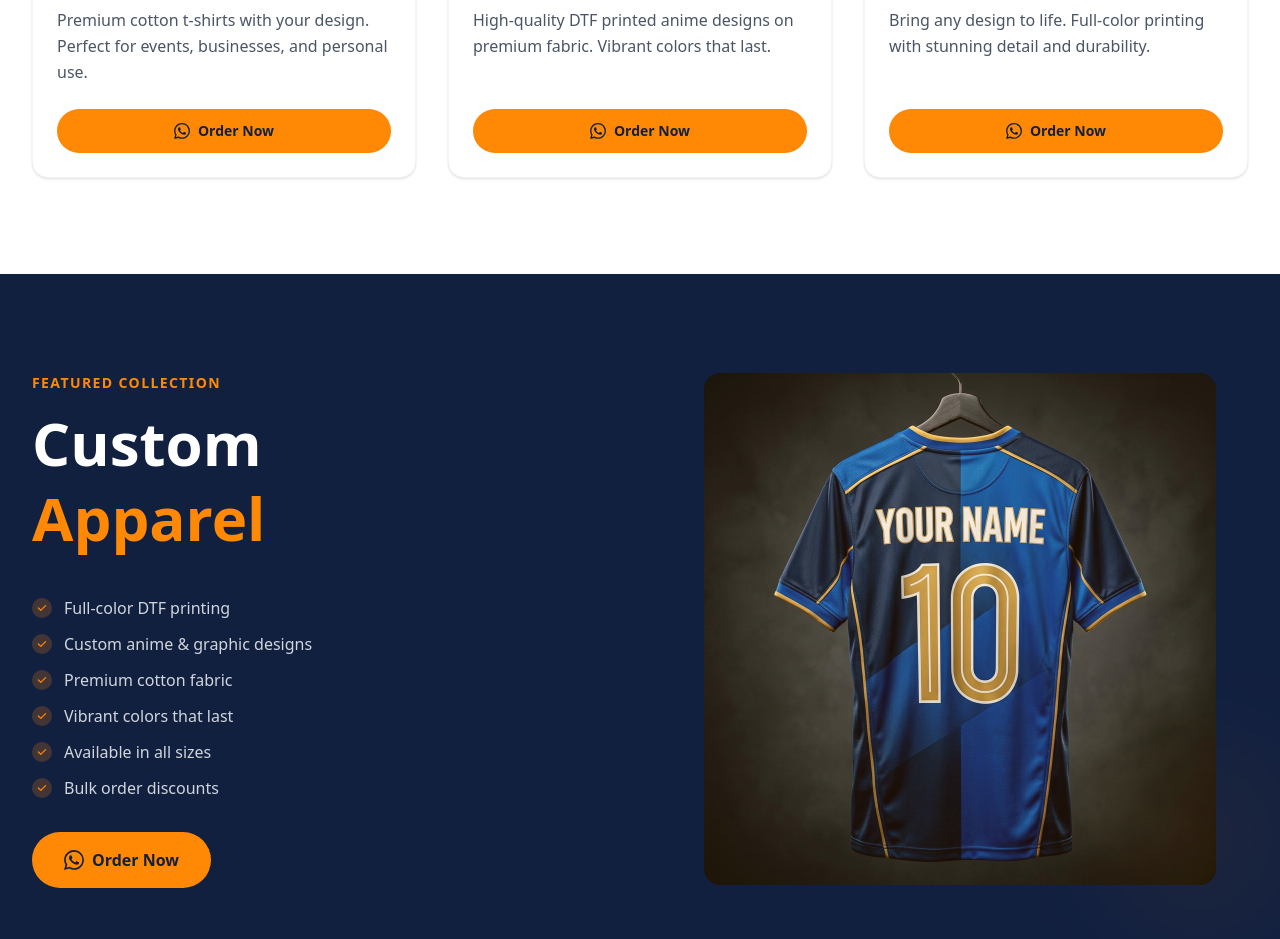
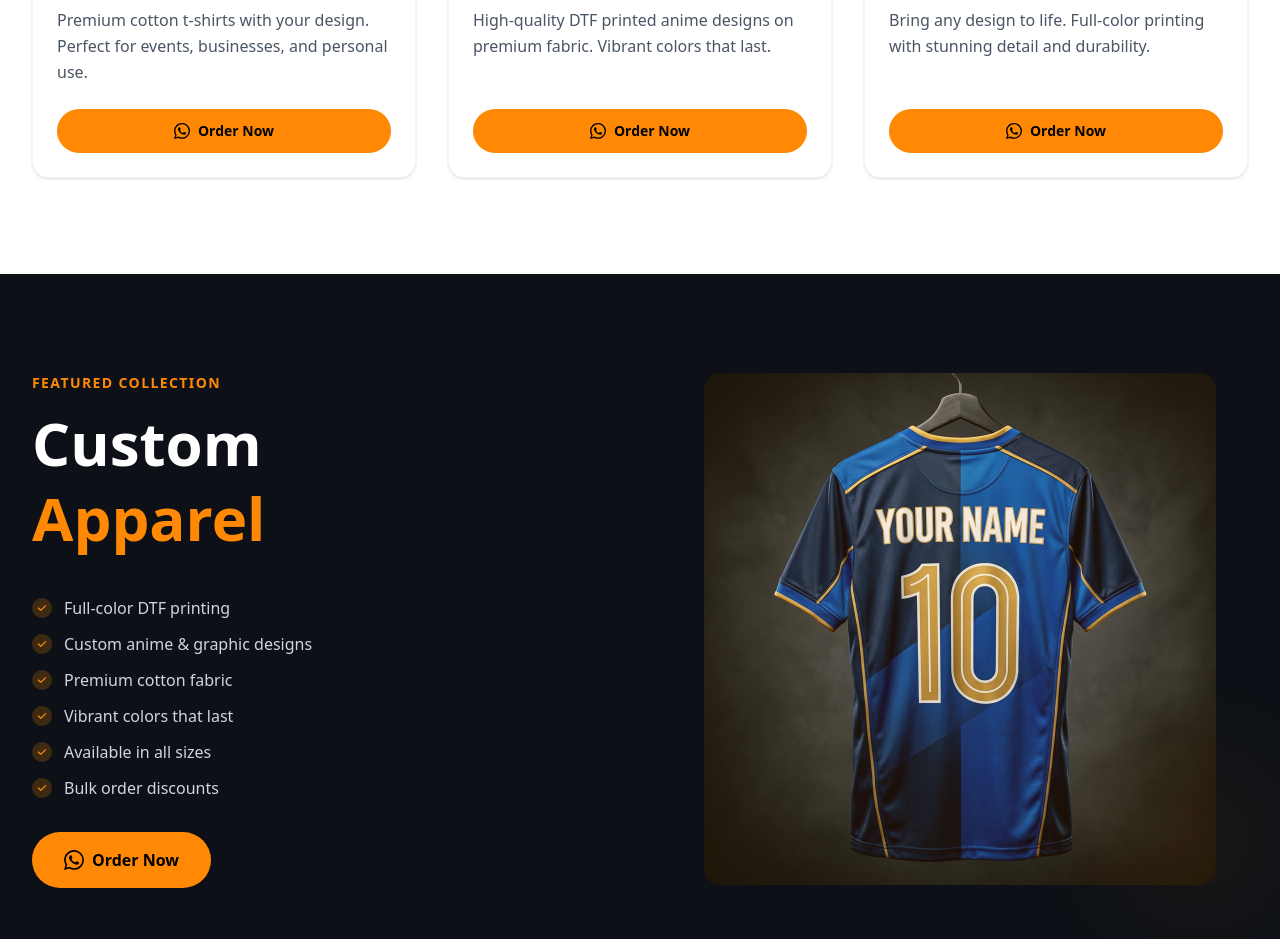
Before and after one commit to salaheddinefathi/falcon_wings, a Next.js app: page / in a window 1280 px wide. Shown: the part 2153-3092 px from the top of the page. Built offline with nearby package versions, Linux system fonts and the light colour scheme.

Commit message:
Fix colors: dark navy bg, orange buttons with black text, no blue tint

```diff
--- a/src/app/globals.css
+++ b/src/app/globals.css
@@ -1,7 +1,7 @@
 @import "tailwindcss";
 
 @theme inline {
-  --color-falcon-navy: #122040;
+  --color-falcon-navy: #0d1117;
   --color-falcon-blue: #0b409c;
   --color-falcon-gold: #d79b27;
   --color-falcon-light: #f8fafc;
@@ -16,6 +16,7 @@
   html, body {
     overflow-x: hidden;
     width: 100%;
+    scroll-behavior: smooth;
   }
 
   body {
--- a/src/components/CTA.tsx
+++ b/src/components/CTA.tsx
@@ -36,7 +36,7 @@ export default function CTA() {
               href="https://wa.me/212675847037"
               target="_blank"
               rel="noopener noreferrer"
-              className="inline-flex items-center justify-center gap-2 bg-orange-400 text-falcon-navy px-8 py-4 rounded-full text-base font-bold transition-all duration-300 hover:bg-orange-400/90 hover:shadow-lg hover:shadow-orange-400/25"
+              className="inline-flex items-center justify-center gap-2 bg-orange-400 text-black px-8 py-4 rounded-full text-base font-bold transition-all duration-300 hover:bg-orange-400/90 hover:shadow-lg hover:shadow-orange-400/25"
             >
               <svg className="w-5 h-5" fill="currentColor" viewBox="0 0 24 24">
                 <path d="M17.472 14.382c-.297-.149-1.758-.867-2.03-.967-.273-.099-.471-.148-.67.15-.197.297-.767.966-.94 1.164-.143.199-.347.223-.644.075-.297-.15-1.255-.463-2.39-1.475-.883-.788-1.48-1.761-1.653-2.059-.173-.297-.018-.458.13-.606.134-.133.298-.347.446-.52.149-.174.198-.298.298-.497.099-.198.05-.371-.025-.52-.075-.149-.669-1.612-.916-2.207-.242-.579-.487-.5-.669-.51-.173-.008-.371-.01-.57-.01-.198 0-.52.074-.792.372-.272.297-1.04 1.016-1.04 2.479 0 1.462 1.065 2.875 1.213 3.074.149.198 2.096 3.2 5.077 4.487.709.306 1.262.489 1.694.625.71.227 1.356.195 1.869.118.571-.085 1.758-.719 2.006-1.413.248-.694.248-1.289.173-1.413-.074-.124-.272-.198-.57-.347m-5.421 7.403h-.004a9.87 9.87 0 01-5.031-1.378l-.361-.214-3.741.982.998-3.648-.235-.374a9.86 9.86 0 01-1.51-5.26c.001-5.45 4.436-9.884 9.888-9.884 2.64 0 5.122 1.03 6.988 2.898a9.825 9.825 0 012.893 6.994c-.003 5.45-4.437 9.884-9.885 9.884m8.413-18.297A11.815 11.815 0 0012.05 0C5.495 0 .16 5.335.157 11.892c0 2.096.547 4.142 1.588 5.945L.057 24l6.305-1.654a11.882 11.882 0 005.683 1.448h.005c6.554 0 11.89-5.335 11.893-11.893a11.821 11.821 0 00-3.48-8.413z" />
--- a/src/components/FootballJersey.tsx
+++ b/src/components/FootballJersey.tsx
@@ -54,7 +54,7 @@ export default function FootballJersey() {
               href="https://wa.me/212675847037"
               target="_blank"
               rel="noopener noreferrer"
-              className="inline-flex items-center gap-2 bg-orange-400 text-falcon-navy px-8 py-4 rounded-full text-base font-bold transition-all duration-300 hover:bg-orange-400/90 hover:shadow-lg hover:shadow-orange-400/25"
+              className="inline-flex items-center gap-2 bg-orange-400 text-black px-8 py-4 rounded-full text-base font-bold transition-all duration-300 hover:bg-orange-400/90 hover:shadow-lg hover:shadow-orange-400/25"
             >
               <svg className="w-5 h-5" fill="currentColor" viewBox="0 0 24 24">
                 <path d="M17.472 14.382c-.297-.149-1.758-.867-2.03-.967-.273-.099-.471-.148-.67.15-.197.297-.767.966-.94 1.164-.143.199-.347.223-.644.075-.297-.15-1.255-.463-2.39-1.475-.883-.788-1.48-1.761-1.653-2.059-.173-.297-.018-.458.13-.606.134-.133.298-.347.446-.52.149-.174.198-.298.298-.497.099-.198.05-.371-.025-.52-.075-.149-.669-1.612-.916-2.207-.242-.579-.487-.5-.669-.51-.173-.008-.371-.01-.57-.01-.198 0-.52.074-.792.372-.272.297-1.04 1.016-1.04 2.479 0 1.462 1.065 2.875 1.213 3.074.149.198 2.096 3.2 5.077 4.487.709.306 1.262.489 1.694.625.71.227 1.356.195 1.869.118.571-.085 1.758-.719 2.006-1.413.248-.694.248-1.289.173-1.413-.074-.124-.272-.198-.57-.347m-5.421 7.403h-.004a9.87 9.87 0 01-5.031-1.378l-.361-.214-3.741.982.998-3.648-.235-.374a9.86 9.86 0 01-1.51-5.26c.001-5.45 4.436-9.884 9.888-9.884 2.64 0 5.122 1.03 6.988 2.898a9.825 9.825 0 012.893 6.994c-.003 5.45-4.437 9.884-9.885 9.884m8.413-18.297A11.815 11.815 0 0012.05 0C5.495 0 .16 5.335.157 11.892c0 2.096.547 4.142 1.588 5.945L.057 24l6.305-1.654a11.882 11.882 0 005.683 1.448h.005c6.554 0 11.89-5.335 11.893-11.893a11.821 11.821 0 00-3.48-8.413z" />
--- a/src/components/HowItWorks.tsx
+++ b/src/components/HowItWorks.tsx
@@ -101,7 +101,7 @@ export default function HowItWorks() {
                     <div
                       className={`w-14 h-14 lg:w-[68px] lg:h-[68px] rounded-2xl flex items-center justify-center shrink-0 border-2 transition-all duration-500 ${
                         isActive
-                          ? "bg-orange-400 text-falcon-navy border-orange-400 shadow-lg shadow-orange-400/25"
+                          ? "bg-orange-400 text-black border-orange-400 shadow-lg shadow-orange-400/25"
                           : "bg-gray-100 text-gray-500 border-gray-300"
                       }`}
                     >
--- a/src/components/Products.tsx
+++ b/src/components/Products.tsx
@@ -72,7 +72,7 @@ export default function Products() {
                   href="https://wa.me/212675847037"
                   target="_blank"
                   rel="noopener noreferrer"
-                  className="inline-flex items-center justify-center gap-2 bg-orange-400 text-falcon-navy px-6 py-3 rounded-full text-sm font-bold transition-all duration-300 hover:bg-orange-400/90 hover:shadow-lg hover:shadow-orange-400/25 w-full"
+                  className="inline-flex items-center justify-center gap-2 bg-orange-400 text-black px-6 py-3 rounded-full text-sm font-bold transition-all duration-300 hover:bg-orange-400/90 hover:shadow-lg hover:shadow-orange-400/25 w-full"
                 >
                   <svg className="w-4 h-4" fill="currentColor" viewBox="0 0 24 24">
                     <path d="M17.472 14.382c-.297-.149-1.758-.867-2.03-.967-.273-.099-.471-.148-.67.15-.197.297-.767.966-.94 1.164-.143.199-.347.223-.644.075-.297-.15-1.255-.463-2.39-1.475-.883-.788-1.48-1.761-1.653-2.059-.173-.297-.018-.458.13-.606.134-.133.298-.347.446-.52.149-.174.198-.298.298-.497.099-.198.05-.371-.025-.52-.075-.149-.669-1.612-.916-2.207-.242-.579-.487-.5-.669-.51-.173-.008-.371-.01-.57-.01-.198 0-.52.074-.792.372-.272.297-1.04 1.016-1.04 2.479 0 1.462 1.065 2.875 1.213 3.074.149.198 2.096 3.2 5.077 4.487.709.306 1.262.489 1.694.625.71.227 1.356.195 1.869.118.571-.085 1.758-.719 2.006-1.413.248-.694.248-1.289.173-1.413-.074-.124-.272-.198-.57-.347m-5.421 7.403h-.004a9.87 9.87 0 01-5.031-1.378l-.361-.214-3.741.982.998-3.648-.235-.374a9.86 9.86 0 01-1.51-5.26c.001-5.45 4.436-9.884 9.888-9.884 2.64 0 5.122 1.03 6.988 2.898a9.825 9.825 0 012.893 6.994c-.003 5.45-4.437 9.884-9.885 9.884m8.413-18.297A11.815 11.815 0 0012.05 0C5.495 0 .16 5.335.157 11.892c0 2.096.547 4.142 1.588 5.945L.057 24l6.305-1.654a11.882 11.882 0 005.683 1.448h.005c6.554 0 11.89-5.335 11.893-11.893a11.821 11.821 0 00-3.48-8.413z" />
```
